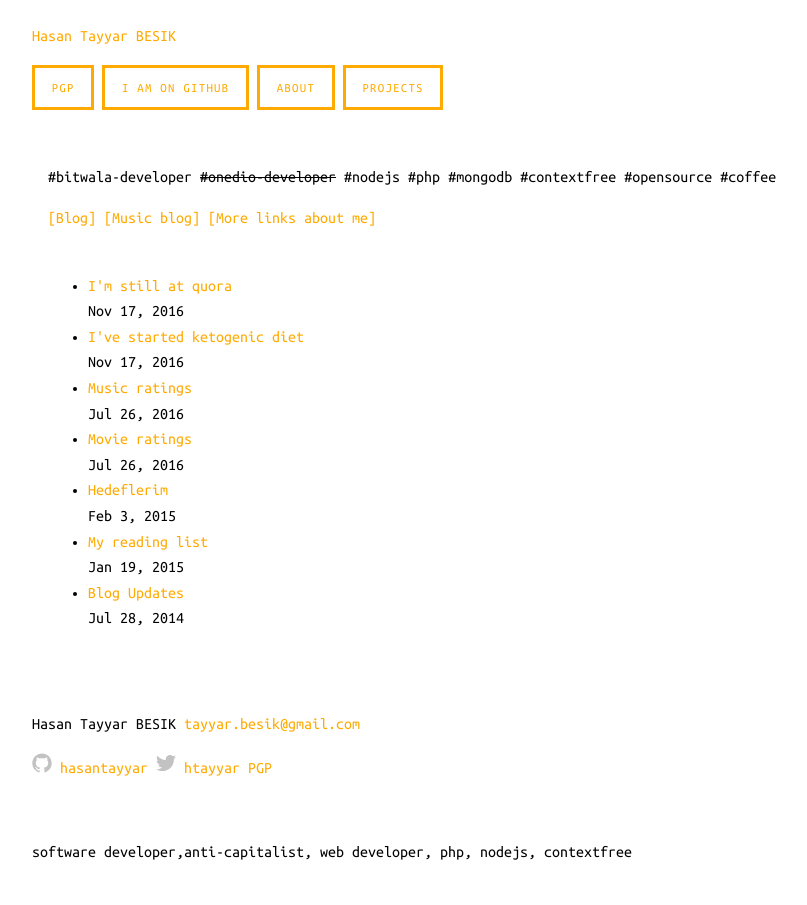
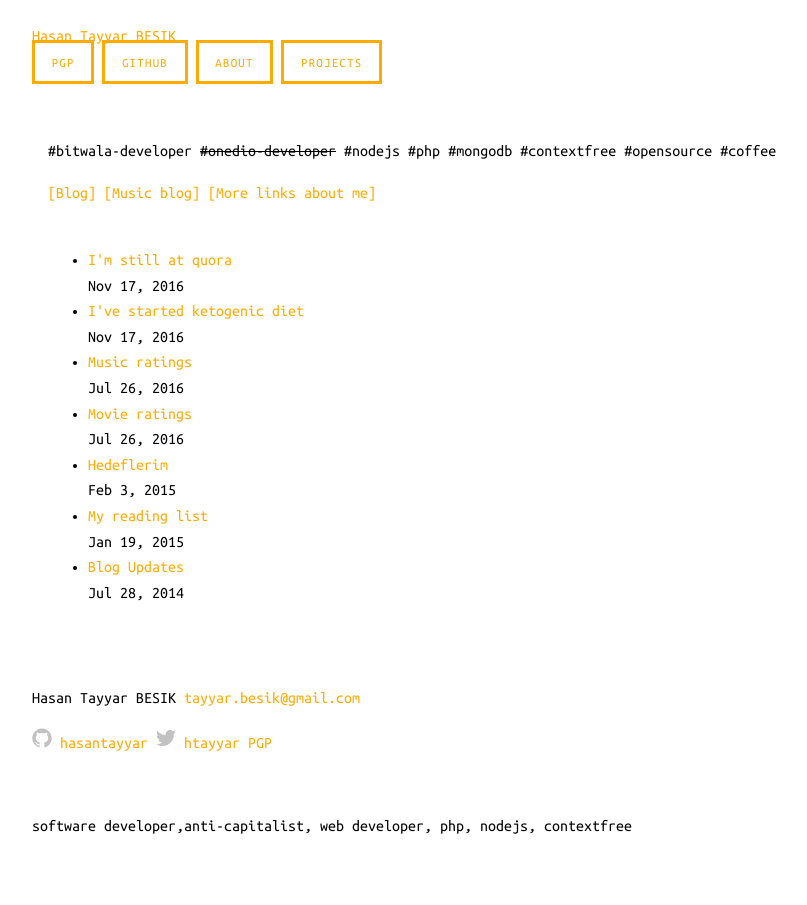
Before and after one commit to hasantayyar/hasantayyar.net, a Jekyll site: the page built from index.html, in a window 1280 px wide. Shown: the whole page, without its empty margins (144-951 px from the left). Built offline with Jekyll 4.4.1, drawn with Linux system fonts in a browser that asks for light colours; Markdown is read by kramdown in place of the engine named in the settings; some of the changed lines change nothing that is shown.

Commit message:
better minimal

```diff
--- a/_includes/header.html
+++ b/_includes/header.html
@@ -3,20 +3,10 @@
     <a class="site-title" href="{{ site.baseurl }}/">{{ site.title }}</a>
 
     <nav class="site-nav">
-      <a href="#" style="width:1px; height:1px; display:inline-block" >
-        <svg version="1.1" xmlns="http://www.w3.org/2000/svg" xmlns:xlink="http://www.w3.org/1999/xlink" x="0px" y="0px"
-           viewBox="0 0 18 15" enable-background="new 0 0 18 15" xml:space="preserve">
-          <path fill="#505050" d="M18,1.484c0,0.82-0.665,1.484-1.484,1.484H1.484C0.665,2.969,0,2.304,0,1.484l0,0C0,0.665,0.665,0,1.484,0
-            h15.031C17.335,0,18,0.665,18,1.484L18,1.484z"/>
-          <path fill="#505050" d="M18,7.516C18,8.335,17.335,9,16.516,9H1.484C0.665,9,0,8.335,0,7.516l0,0c0-0.82,0.665-1.484,1.484-1.484
-            h15.031C17.335,6.031,18,6.696,18,7.516L18,7.516z"/>
-          <path fill="#505050" d="M18,13.516C18,14.335,17.335,15,16.516,15H1.484C0.665,15,0,14.335,0,13.516l0,0
-            c0-0.82,0.665-1.484,1.484-1.484h15.031C17.335,12.031,18,12.696,18,13.516L18,13.516z"/>
-        </svg>
-      </a>
+
       <div>
 	<a class='btn' href="https://keybase.io/hasantayyar/pgp_keys.asc?fingerprint=87c523aa47f53e0dd12b77c1c9d4520f8cac8931">PGP</a>
-	<a class='btn' href="https://github.com/hasantayyar" class="page-link github" rel="me">I am on Github</a>
+	<a class='btn' href="https://github.com/hasantayyar" class="page-link github" rel="me">Github</a>
         {% for page in site.pages %}
           {% if page.title %}
 	      <a class='btn' class="page-link" href="{{ page.url | prepend: site.baseurl }}">{{ page.title }}</a>{% endif %}
```
